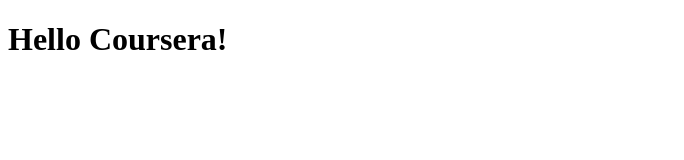
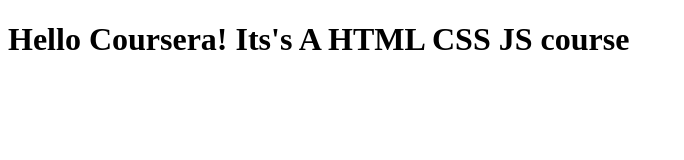
Before and after one commit to rakeshkalathur/Coursera_Html-CSS-JS, a plain HTML site: page site/index.html in a window 1280 px wide. Shown: the whole page, without its empty margins (0-684 px from the left). Drawn offline with Linux system fonts and the light colour scheme.

Commit message:
Small change

```diff
--- a/site/index.html
+++ b/site/index.html
@@ -5,6 +5,6 @@
 	<title>Hello coursera!</title>
 </head>
 <body>
-<h1>Hello Coursera!</h1>
+<h1>Hello Coursera! Its's A HTML CSS JS course</h1>
 </body>
 </html>
```
